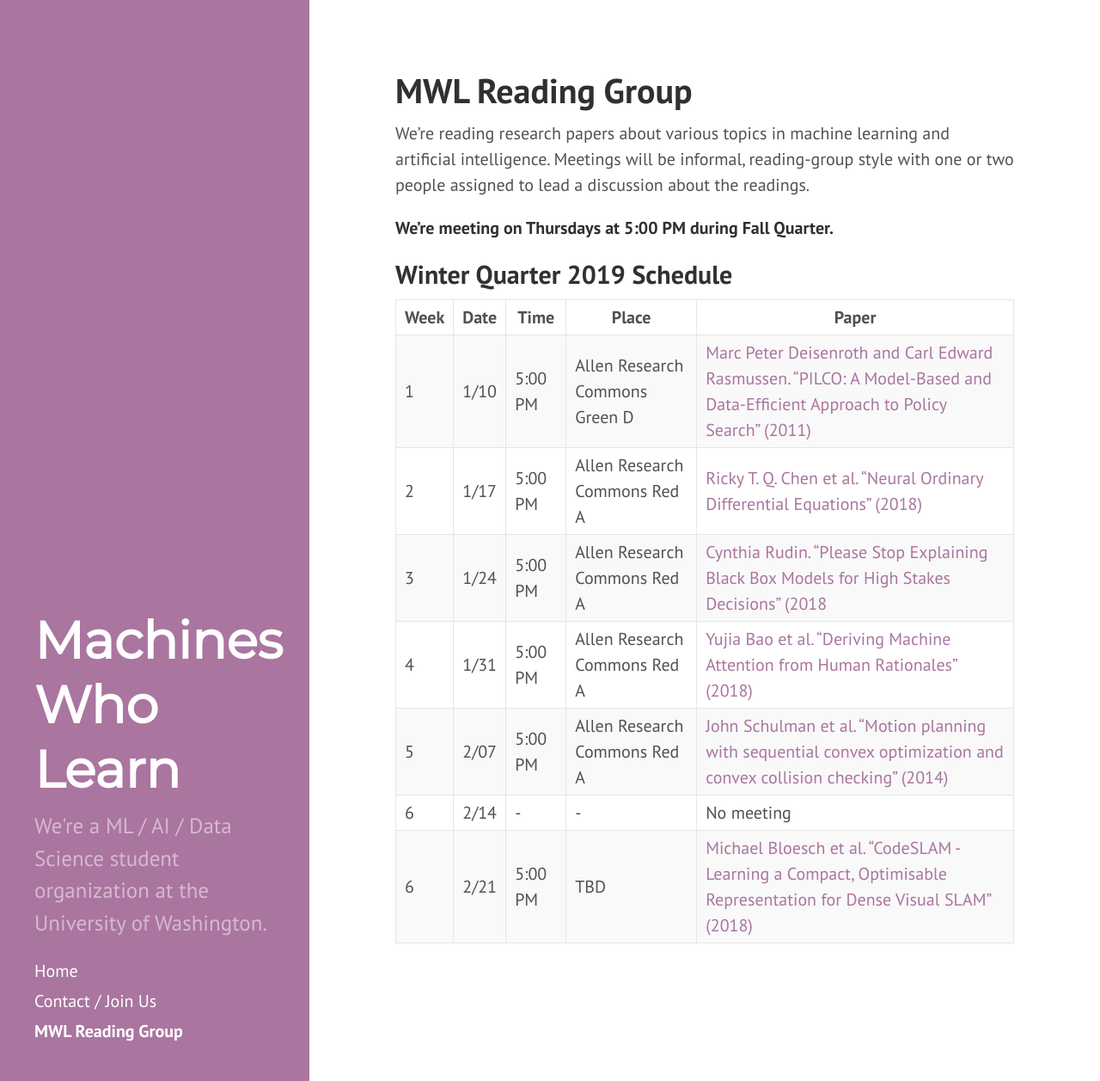
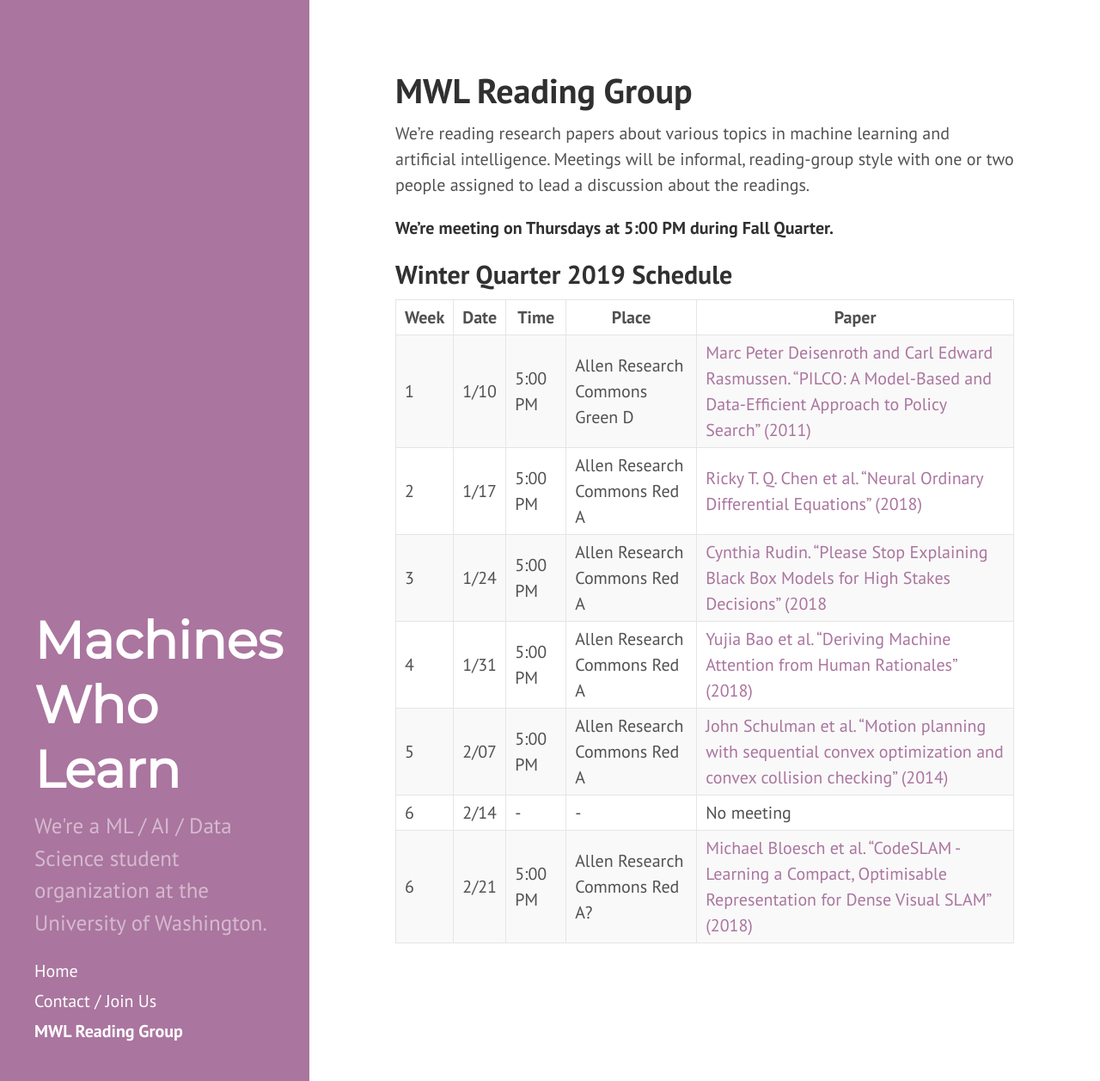
Before and after one commit to MachinesWhoLearn/machineswholearn.github.io, a Jekyll site: the page built from mwl_reading_group.md, in a window 1280 px wide and 1257 px high. Shown: the whole window at 86% size. Built offline with Jekyll 4.4.1, drawn with Linux system fonts in a browser that asks for light colours.

Commit message:
Update mwl_reading_group.md

```diff
--- a/mwl_reading_group.md
+++ b/mwl_reading_group.md
@@ -19,4 +19,4 @@ or two people assigned to lead a discussion about the readings.
 | 4 | 1/31 | 5:00 PM | Allen Research Commons Red A | [Yujia Bao et al. "Deriving Machine Attention from Human Rationales" (2018)](https://arxiv.org/abs/1808.09367) |
 | 5 | 2/07 | 5:00 PM | Allen Research Commons Red A | [John Schulman et al. "Motion planning with sequential convex optimization and convex collision checking" (2014)](https://people.eecs.berkeley.edu/~pabbeel/papers/2014-IJRR-trajopt.pdf) |
 | 6 | 2/14 | - | - | No meeting |
-| 6 | 2/21 | 5:00 PM | TBD | [Michael Bloesch et al. "CodeSLAM - Learning a Compact, Optimisable Representation for Dense Visual SLAM" (2018)](https://arxiv.org/abs/1804.00874) |
+| 6 | 2/21 | 5:00 PM | Allen Research Commons Red A? | [Michael Bloesch et al. "CodeSLAM - Learning a Compact, Optimisable Representation for Dense Visual SLAM" (2018)](https://arxiv.org/abs/1804.00874) |
```
